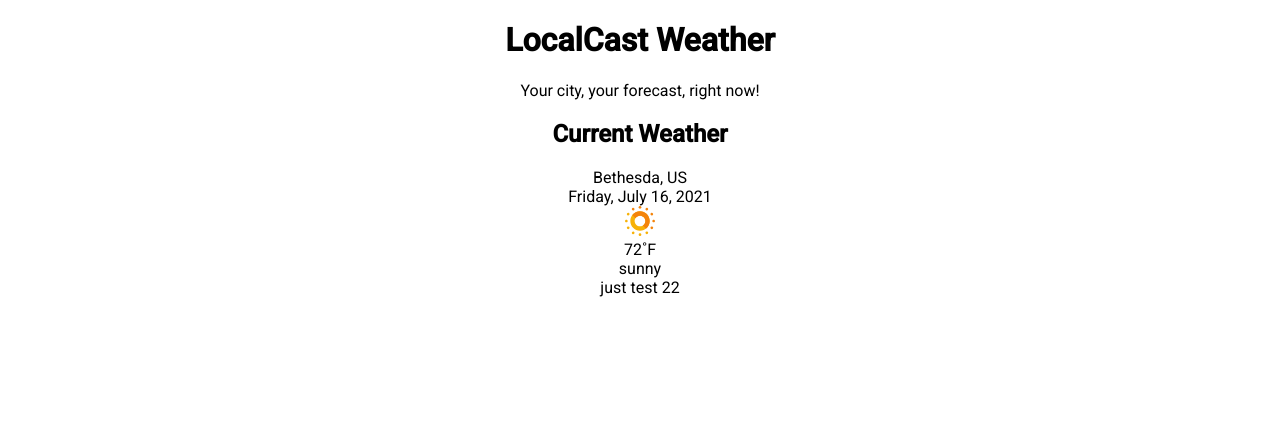
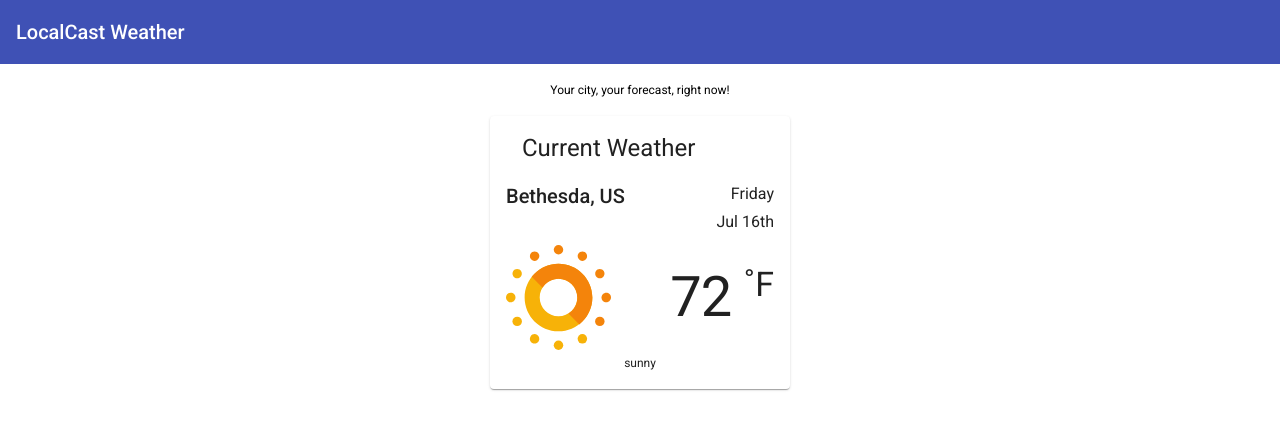
Before and after one commit to Lebda/local-weather-app, an Angular app: page / in a window 1280 px wide. Shown: the top 430 px of the page. Built offline with nearby package versions, Linux system fonts and the light colour scheme; no server answers.

Commit message:
style polish

```diff
--- a/package.json
+++ b/package.json
@@ -24,6 +24,7 @@
     "@angular/common": "~11.0.9",
     "@angular/compiler": "~11.0.9",
     "@angular/core": "~11.0.9",
+    "@angular/flex-layout": "^12.0.0-beta.34",
     "@angular/forms": "~11.0.9",
     "@angular/material": "^11.2.13",
     "@angular/platform-browser": "~11.0.9",
--- a/src/app/app.component.html
+++ b/src/app/app.component.html
@@ -1,8 +1,24 @@
-<div style="text-align:center">
-  <h1>
-    LocalCast Weather
-  </h1>
-  <div>Your city, your forecast, right now!</div>
-  <h2>Current Weather</h2>
-  <app-current-weather></app-current-weather>
+<div>
+  <mat-toolbar color="primary">
+    <span>LocalCast Weather</span>
+  </mat-toolbar>
+  <div fxLayoutAlign="center">
+    <div class="mat-caption vertical-margin">
+      Your city, your forecast, right now!
+    </div>
+  </div>
+  <div fxLayout="row">
+    <div fxFlex></div>
+    <mat-card fxFlex="300px">
+      <mat-card-header>
+        <mat-card-title>
+          <div class="mat-headline">Current Weather</div>
+        </mat-card-title>
+      </mat-card-header>
+      <mat-card-content>
+        <app-current-weather></app-current-weather>
+      </mat-card-content>
+    </mat-card>
+    <div fxFlex></div>
+  </div>
 </div>
--- a/src/app/app.module.ts
+++ b/src/app/app.module.ts
@@ -5,6 +5,7 @@ import { CurrentWeatherComponent } from './current-weather/current-weather.compo
 import { HttpClientModule } from '@angular/common/http';
 import { BrowserAnimationsModule } from '@angular/platform-browser/animations';
 import { MaterialModule } from './material.module';
+import { FlexLayoutModule } from '@angular/flex-layout';
 
 @NgModule({
   declarations: [AppComponent, CurrentWeatherComponent],
@@ -13,6 +14,7 @@ import { MaterialModule } from './material.module';
     HttpClientModule,
     BrowserAnimationsModule,
     MaterialModule,
+    FlexLayoutModule,
   ],
   providers: [],
   bootstrap: [AppComponent],
--- a/src/app/current-weather/current-weather.component.css
+++ b/src/app/current-weather/current-weather.component.css
@@ -1,15 +1,18 @@
 img {
-  height: 30px;
+  height: 60px;
+  margin-top: 5px;
+  padding: 0px;
+  zoom: 175%;
 }
 
-.city span {
-  display: block;
+.right {
+  text-align: right;
 }
 
-.temparature span {
-  display: block;
+.no-margin {
+  margin-bottom: 0;
 }
 
-.temparature {
-  text-align: center;
+.unit {
+  vertical-align: super;
 }
--- a/src/app/current-weather/current-weather.component.html
+++ b/src/app/current-weather/current-weather.component.html
@@ -1,14 +1,22 @@
-<div class="city">
-  <span>{{current.city}}, {{current.country}}</span>
-  <span>{{current.date | date:'fullDate'}}</span>
+<div fxLayout="row">
+  <div fxFlex="66%" class="mat-title no-margin">{{current.city}}, {{current.country}}
+  </div>
+  <div fxFlex class="mat-h3 no-margin right">
+    {{current.date | date:'EEEE'}}<br>
+    {{current.date | date:'MMM d'}}{{getOrdinal(current.date)}}
+  </div>
 </div>
-<div class="temparature">
-  <img [src]='current.image'>
-  <span>{{current.temperature | number:'1.0-0'}}˚F</span>
+<div fxLayout="row" fxLayoutAlign="center center" class="temparature">
+  <div fxFlex="55%"><img [src]='current.image'></div>
+  <div fxFlex class="right no-margin">
+    <p class="mat-display-3 no-margin">
+      {{current.temperature | number:'1.0-0'}}
+      <span class="mat-display-1 unit">˚F</span>
+    </p>
+  </div>
 </div>
-<div>
-  {{current.description}}
+<div fxLayoutAlign="center">
+  <div class="mat-caption">
+    {{current.description}}
+  </div>
 </div>
-<div>
-  just test 22
-</div>
--- a/src/app/current-weather/current-weather.component.ts
+++ b/src/app/current-weather/current-weather.component.ts
@@ -19,4 +19,11 @@ export class CurrentWeatherComponent implements OnInit {
       .getCurrentWeather('Bethesda', 'US')
       .subscribe((data) => (this.current = data));
   }
+
+  public getOrdinal(date: Date): string {
+    const n = date.getDate();
+    return n > 0
+      ? ['th', 'st', 'nd', 'rd'][(n > 3 && n < 21) || n % 10 > 3 ? 0 : n % 10]
+      : '';
+  }
 }
--- a/src/app/material.module.ts
+++ b/src/app/material.module.ts
@@ -2,8 +2,14 @@ import { NgModule } from '@angular/core';
 import { MatButtonModule } from '@angular/material/button';
 import { MatIconModule } from '@angular/material/icon';
 import { MatToolbarModule } from '@angular/material/toolbar';
+import { MatCardModule } from '@angular/material/card';
 
-const modules = [MatButtonModule, MatToolbarModule, MatIconModule];
+const modules = [
+  MatButtonModule,
+  MatToolbarModule,
+  MatIconModule,
+  MatCardModule,
+];
 
 @NgModule({
   declarations: [],
--- a/src/index.html
+++ b/src/index.html
@@ -8,7 +8,9 @@
   <meta name="viewport" content="width=device-width, initial-scale=1">
   <link rel="icon" type="image/x-icon" href="favicon.ico">
   <link rel="preconnect" href="https://fonts.gstatic.com">
-  <link href="https://fonts.googleapis.com/css2?family=Roboto:wght@300;400;500&display=swap" rel="stylesheet">
+  <link
+    href="https://fonts.googleapis.com/css2?family=Roboto:wght@300;400;500&display=swap"
+    rel="stylesheet">
   <link href="https://fonts.googleapis.com/icon?family=Material+Icons" rel="stylesheet">
 </head>
 
--- a/src/styles.css
+++ b/src/styles.css
@@ -1,4 +1,15 @@
 /* You can add global styles to this file, and also import other style files */
 
-html, body { height: 100%; }
-body { margin: 0; font-family: Roboto, "Helvetica Neue", sans-serif; }
+html,
+body {
+  height: 100%;
+}
+body {
+  margin: 0;
+  font-family: Roboto, "Helvetica Neue", sans-serif;
+}
+
+.vertical-margin {
+  margin-top: 16px;
+  margin-bottom: 16px;
+}
```
Also changed, not shown: 1 other file (tests, documents, lock files or other folders).
